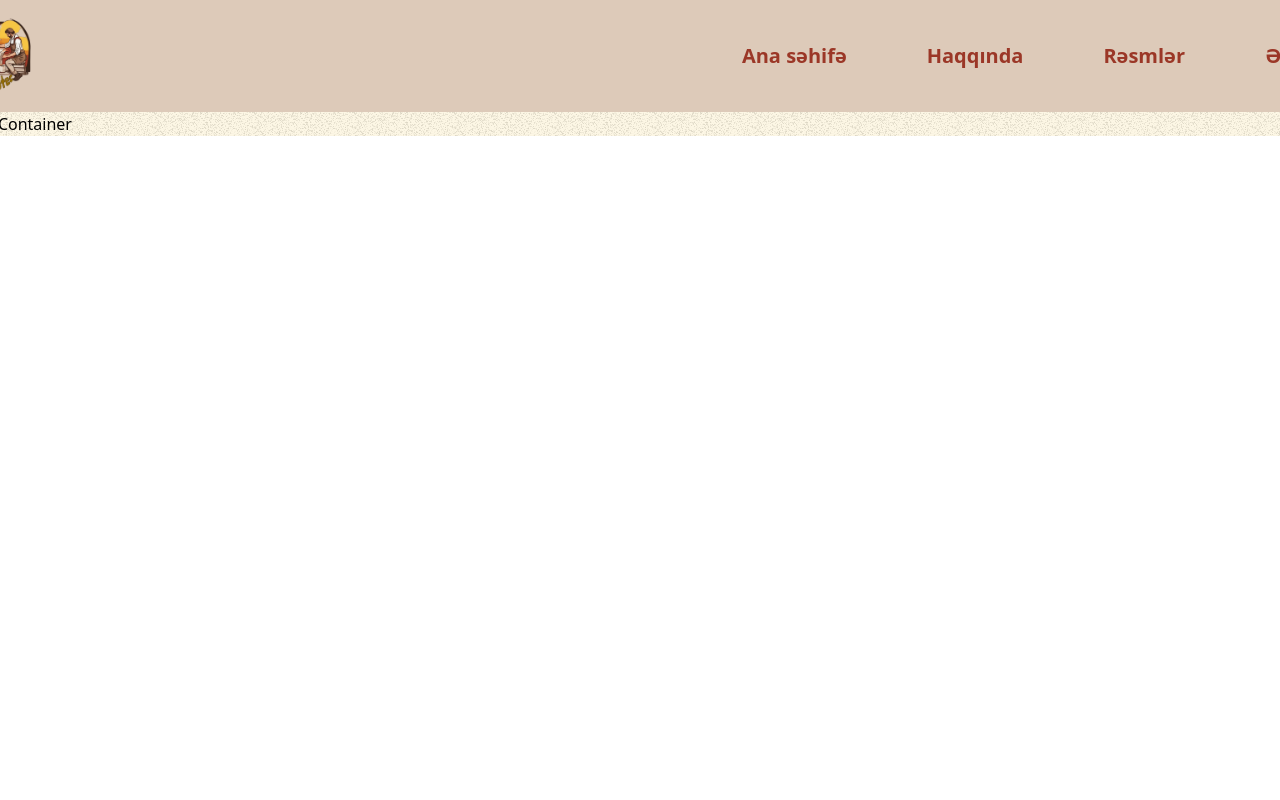
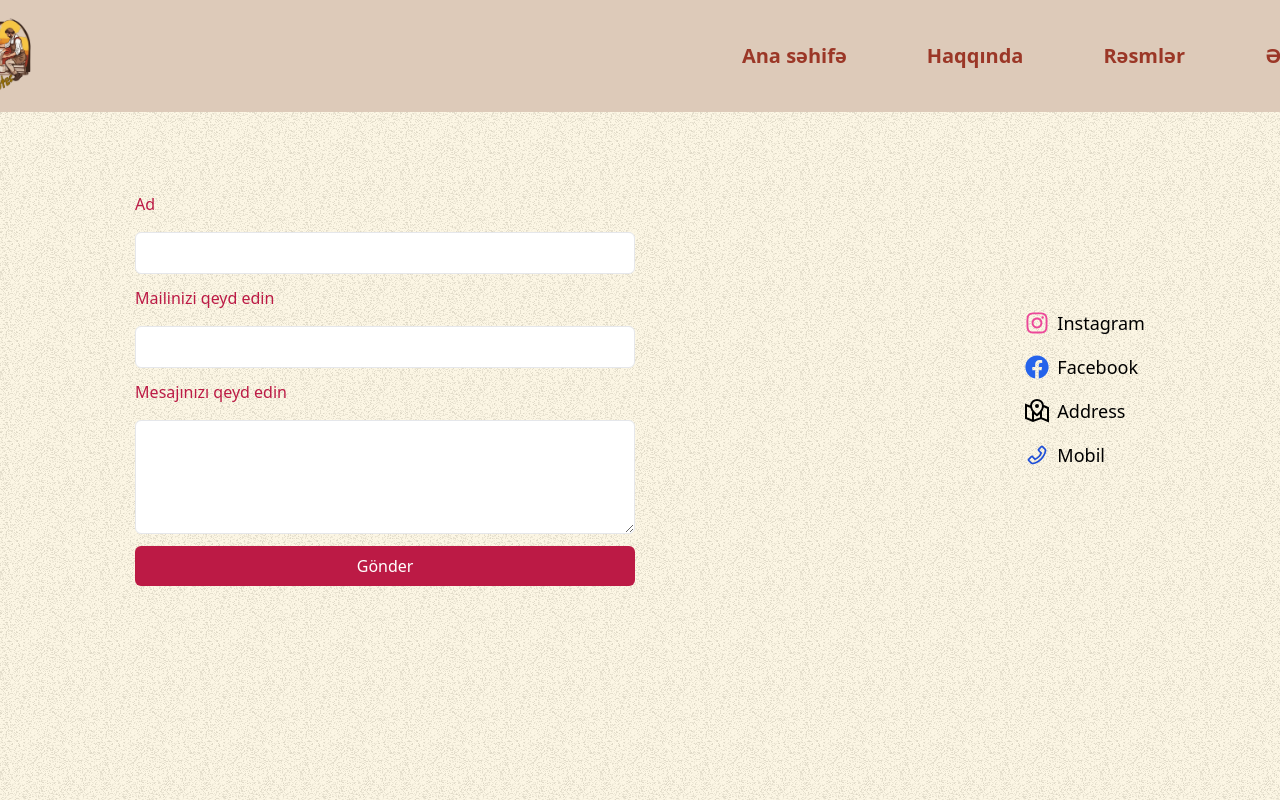
Before and after one commit to Senan747/artist-portfolio, a React (Vite) app: page /elaqe in a window 1280 px wide. Shown: the top 800 px of the page. Built offline with nearby package versions, Linux system fonts and the light colour scheme.

Commit message:
contact page

```diff
--- a/src/App.jsx
+++ b/src/App.jsx
@@ -3,7 +3,7 @@ import Pages from "./pages/Pages";
 
 function App() {
   return (
-    <div className="relative">
+    <div className="min-h-screen relative">
       <div className="bg-image absolute inset-0 z-0"></div>
       <div className="bg-yellow-500 opacity-10 absolute inset-0 z-0"></div>
       <div className="relative z-10 flex items-center justify-center">
--- a/src/components/Buy.jsx
+++ b/src/components/Buy.jsx
@@ -11,7 +11,7 @@ function ContactUs() {
   let navigate = useNavigate();
   let dispatch = useDispatch();
 
-  const message = `Mən bu şəkili istəyirəm ${art.name}`;
+  const message = `Əsərin adı: ${art.name}.`;
 
   useEffect(() => {
     if (art.name === undefined) {
@@ -20,8 +20,8 @@ function ContactUs() {
   }, [1000]);
 
   const handleClick = () => {
-    dispatch(closeShowBuy())
-  }
+    dispatch(closeShowBuy());
+  };
 
   const sendEmail = (e) => {
     e.preventDefault();
@@ -44,12 +44,15 @@ function ContactUs() {
   };
 
   return (
-    <div className="bg-gega-white flex items-center justify-center border-4 rounded-lg p-8 min-w-[400px] relative">
-      <div className="absolute -top-4 -right-5 rounded-[100%] w-10 h-10 bg-gega-dark-red flex items-center justify-center cursor-pointer" onClick={handleClick}>
+    <div className="bg-gega-white flex items-center justify-center flex-col gap-4 border-4 rounded-lg p-8 min-w-[400px] relative">
+      <div
+        className="absolute -top-4 -right-5 rounded-[100%] w-10 h-10 bg-gega-dark-red flex items-center justify-center cursor-pointer"
+        onClick={handleClick}
+      >
         <p className="text-gega-white">X</p>
       </div>
-      <form ref={form} onSubmit={sendEmail} className="flex flex-col gap-3">
-        <label className="text-gega-red">Name</label>
+      <form ref={form} onSubmit={sendEmail} className="flex flex-col gap-3 w-full">
+        <label className="text-gega-red">Ad</label>
         <input
           type="text"
           id="user_name"
@@ -57,7 +60,7 @@ function ContactUs() {
           className="border rounded-md px-3 py-2 mt-1 focus:outline-none focus:ring focus:border-blue-300"
           required
         />
-        <label>Email</label>
+        <label className="text-gega-red">Mailinizi qeyd edin</label>
         <input
           required
           type="email"
@@ -65,21 +68,26 @@ function ContactUs() {
           name="user_email"
           className="border rounded-md px-3 py-2 pr-20 mt-1 focus:outline-none focus:ring focus:border-blue-300"
         />
-        <label className="text-gega-red">Message</label>
+        <label className="text-gega-red">Mesajınızı qeyd edin</label>
         <textarea
           required
           id="message"
           name="message"
           rows="4"
           className="border rounded-md px-3 py-2 mt-1 focus:outline-none focus:ring focus:border-blue-300"
-        ></textarea>
+        >{message}</textarea>
         <button
           type="submit"
-          className="bg-blue-500 text-white rounded-md py-2 px-4 hover:bg-blue-600 transition duration-300 ease-in-out"
+          className="bg-gega-red text-white rounded-md py-2 px-4"
         >
-          Send
+          Gönder
         </button>
       </form>
+      <h1>Və ya</h1>
+
+      <button className="w-full border-2 border-gega-red text-gega-red rounded-md py-2 px-4 hover:bg-gega-red hover:text-gega-white transition duration-300 ease-in-out">
+        <a href="tel:+994507832995">Zəng edin</a>
+      </button>
     </div>
   );
 }
--- a/src/components/ContactContainer.jsx
+++ b/src/components/ContactContainer.jsx
@@ -1,9 +1,89 @@
-import React from 'react'
+import React, { useRef } from "react";
+import { FaFacebook, FaInstagram, FaTwitter } from "react-icons/fa";
+import { AiOutlineMail, AiOutlinePhone, AiOutlineHome } from "react-icons/ai";
+import { GrMapLocation } from "react-icons/gr";
 
 function ContactContainer() {
+  const form = useRef();
+  const sendEmail = (e) => {
+    e.preventDefault();
+
+    emailjs
+      .sendForm(
+        "service_2rjl7wr",
+        "template_gxqfhy9",
+        form.current,
+        "5e7EHxJiEnf_go9bv"
+      )
+      .then(
+        (result) => {
+          console.log(result.text);
+        },
+        (error) => {
+          console.log(error.text);
+        }
+      );
+  };
   return (
-    <div>ContactContainer</div>
-  )
+    <div className="max-h-screen flex items-center justify-around flex-row mt-[80px]">
+      <div className="w-[500px]">
+        <form
+          ref={form}
+          onSubmit={sendEmail}
+          className="flex flex-col gap-3 w-full"
+        >
+          <label className="text-gega-red">Ad</label>
+          <input
+            type="text"
+            id="user_name"
+            name="user_name"
+            className="border rounded-md px-3 py-2 mt-1 focus:outline-none focus:ring focus:border-blue-300"
+            required
+          />
+          <label className="text-gega-red">Mailinizi qeyd edin</label>
+          <input
+            required
+            type="email"
+            id="user_email"
+            name="user_email"
+            className="border rounded-md px-3 py-2 pr-20 mt-1 focus:outline-none focus:ring focus:border-blue-300"
+          />
+          <label className="text-gega-red">Mesajınızı qeyd edin</label>
+          <textarea
+            required
+            id="message"
+            name="message"
+            rows="4"
+            className="border rounded-md px-3 py-2 mt-1 focus:outline-none focus:ring focus:border-blue-300"
+          ></textarea>
+          <button
+            type="submit"
+            className="bg-gega-red text-white rounded-md py-2 px-4"
+          >
+            Gönder
+          </button>
+        </form>
+      </div>
+      <div className="flex flex-col space-y-4">
+        <div className="flex items-center space-x-2">
+          <FaInstagram className="text-2xl text-pink-500" />
+          <div className="text-lg">Instagram</div>
+        </div>
+        <div className="flex items-center space-x-2">
+          <FaFacebook className="text-2xl text-blue-600" />
+          <div className="text-lg">Facebook</div>
+        </div>
+        <div className="flex items-center space-x-2">
+          <GrMapLocation className="text-2xl text-green-500" />
+          <div className="text-lg">Address</div>
+        </div>
+        <div className="flex items-center space-x-2">
+          <AiOutlinePhone className="text-2xl text-blue-700" />
+          <div className="text-lg">Mobil</div>
+        </div>
+      </div>
+    </div>
+  );
 }
 
-export default ContactContainer
+export default ContactContainer;
--- a/src/components/Navbar.jsx
+++ b/src/components/Navbar.jsx
@@ -3,7 +3,7 @@ import { Link } from "react-router-dom";
 
 function Navbar() {
   return (
-    <div className=" bg-gega-navbar flex flex-row justify-between items-center top-0 sticky p-4 w-[1400px] z-20">
+    <div className="bg-gega-navbar flex flex-row justify-between items-center top-0 sticky p-4 w-[1400px] z-20">
       <div className="w-[80px] h-[80px]">
         <img src="/logo-2.png" alt="" />
       </div>
@@ -11,7 +11,9 @@ function Navbar() {
         <div className="text-xl text-gega-dark-red font-semibold">
           <Link to={"/"}> Ana səhifə</Link>
         </div>
-        <div className="text-xl text-gega-dark-red font-semibold">Haqqında</div>
+        <div className="text-xl text-gega-dark-red font-semibold">
+          <Link to={"/haqqında"}>Haqqında</Link>
+        </div>
         <div className="text-xl text-gega-dark-red font-semibold">
           <Link to={"/resmler"}>Rəsmlər</Link>
         </div>
--- /dev/null
+++ b/src/pages/About.jsx
@@ -0,0 +1,18 @@
+import React from 'react'
+import Navbar from '../components/Navbar'
+import Profile from "../components/Profile"
+import Information from "../components/Information"
+import Footer from '../components/Footer'
+
+function About() {
+  return (
+    <div>
+        <Navbar />
+        <Profile />
+        <Information />
+        <Footer />
+    </div>
+  )
+}
+
+export default About
--- a/src/pages/Contact.jsx
+++ b/src/pages/Contact.jsx
@@ -4,7 +4,7 @@ import ContactContainer from "../components/ContactContainer";
 
 function Contact() {
   return (
-    <div>
+    <div className="">
       <Navbar />
       <ContactContainer />
     </div>
--- a/src/pages/Pages.jsx
+++ b/src/pages/Pages.jsx
@@ -3,6 +3,7 @@ import Home from "./Home";
 import Arts from "./Arts";
 import Contact from "./Contact";
 import Art from "./Art";
+import About from "./About"
 
 function Pages() {
   return (
@@ -11,6 +12,7 @@ function Pages() {
       <Route path="/resmler" element={<Arts />} />
       <Route path="/elaqe" element={<Contact />} />
       <Route path="/art/:name" element={<Art />} />
+      <Route path="/haqqında" element={<About />} />
     </Routes>
   );
 }
```
